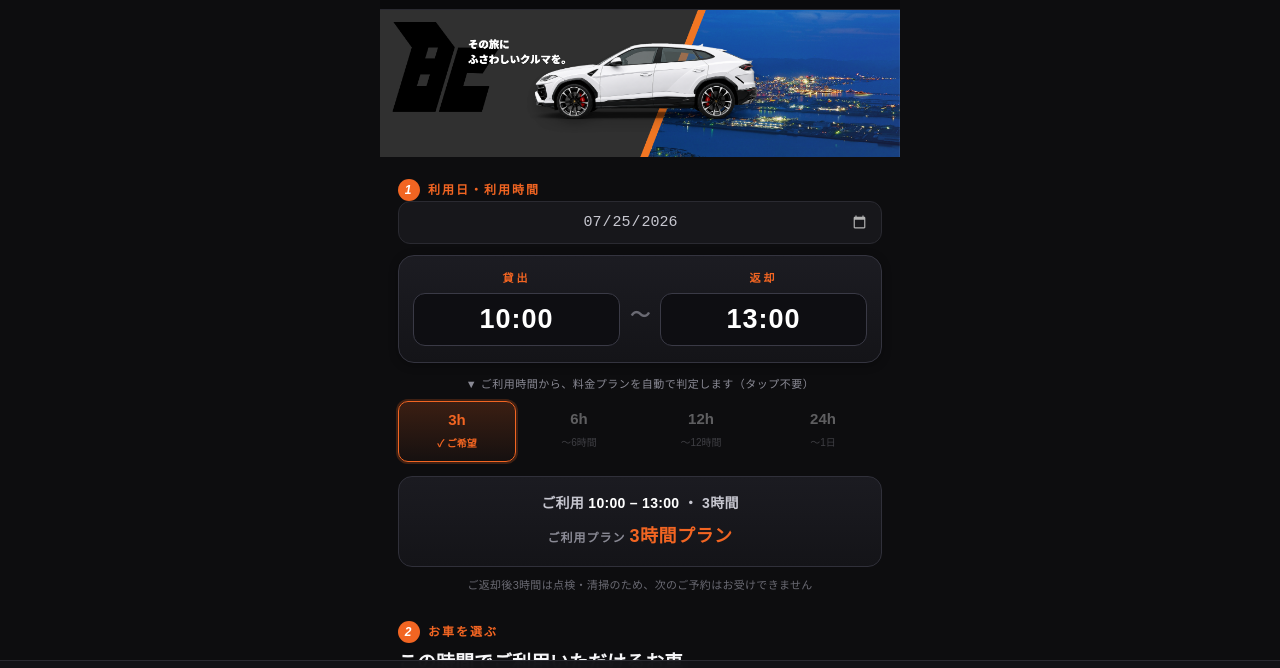
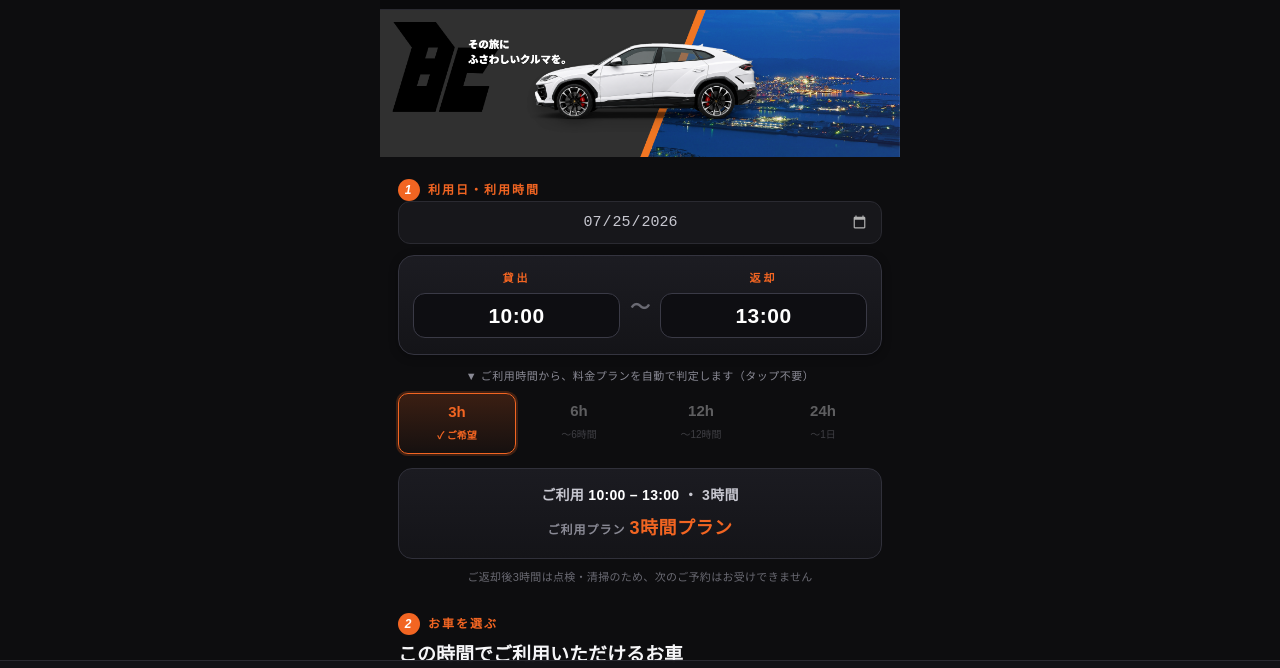
Before and after one commit to buddica-touring/app, a website: page hourly-mock.html in a window 1280 px wide. Shown: the part 70-738 px from the top of the page. Drawn offline with Linux system fonts and the light colour scheme.

Commit message:
ux(BT mock): 時刻セレクトを縮小(27→21px)

```diff
--- a/hourly-mock.html
+++ b/hourly-mock.html
@@ -39,7 +39,7 @@ input[type=date]::-webkit-calendar-picker-indicator{filter:invert(.7)}
 .timepick{margin-top:11px;display:flex;align-items:flex-end;gap:10px;background:linear-gradient(180deg,#1c1c22,#141418);border:1px solid #34343f;border-radius:16px;padding:14px 14px 16px;box-shadow:0 2px 10px rgba(0,0,0,.3)}
 .tcol{flex:1;text-align:center;min-width:0}
 .tlab{font-size:11px;letter-spacing:3px;color:var(--org);font-weight:800;margin-bottom:7px}
-.tbig{width:100%;background:#0e0e12;border:1px solid #3a3a46;border-radius:12px;color:#fff;font-size:27px;font-weight:900;text-align:center;text-align-last:center;padding:12px 2px;appearance:none;-webkit-appearance:none;letter-spacing:1px;line-height:1}
+.tbig{width:100%;background:#0e0e12;border:1px solid #3a3a46;border-radius:12px;color:#fff;font-size:21px;font-weight:800;text-align:center;text-align-last:center;padding:11px 2px;appearance:none;-webkit-appearance:none;letter-spacing:.5px;line-height:1}
 .tbig:focus{border-color:var(--org);outline:none}
 .tilde{color:#6a6a73;font-weight:800;font-size:20px;padding-bottom:16px}
 .tcap{font-size:11px;color:#8a8a95;text-align:center;margin-top:13px;letter-spacing:.5px}
```
